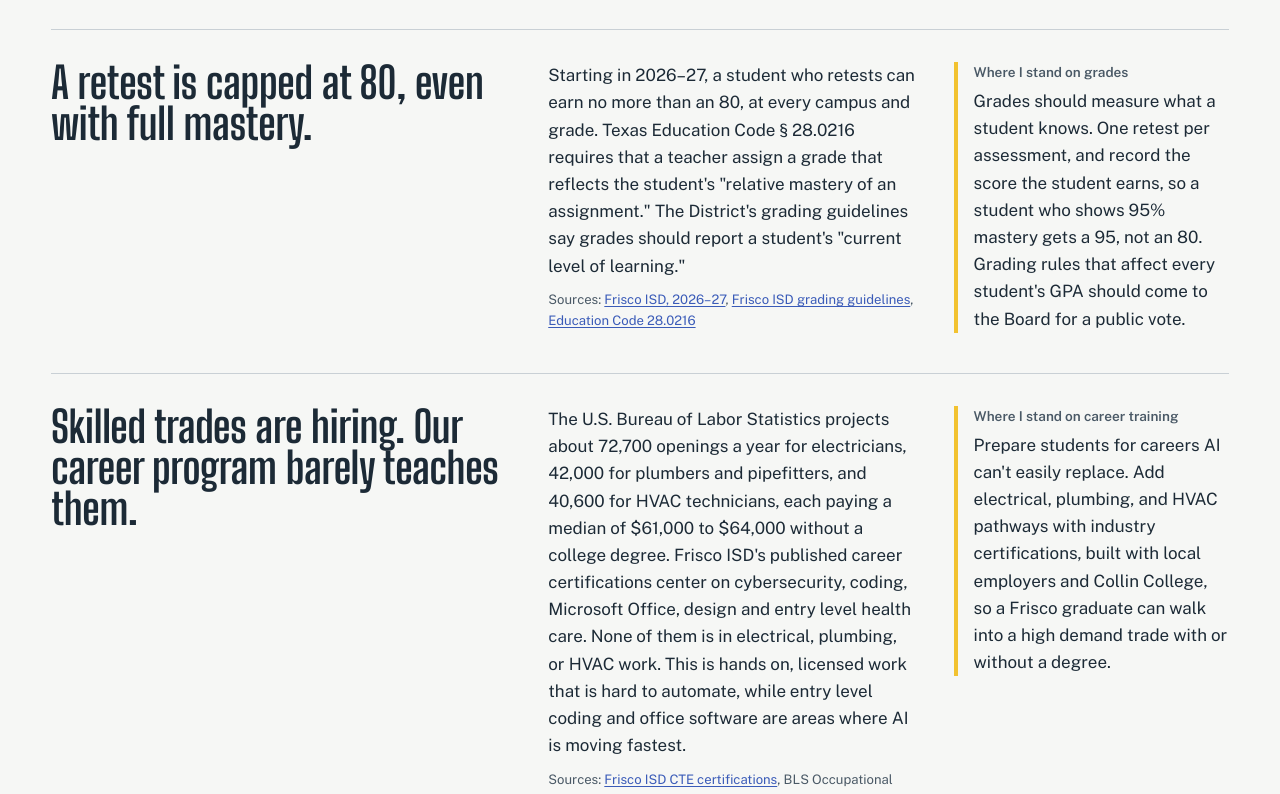
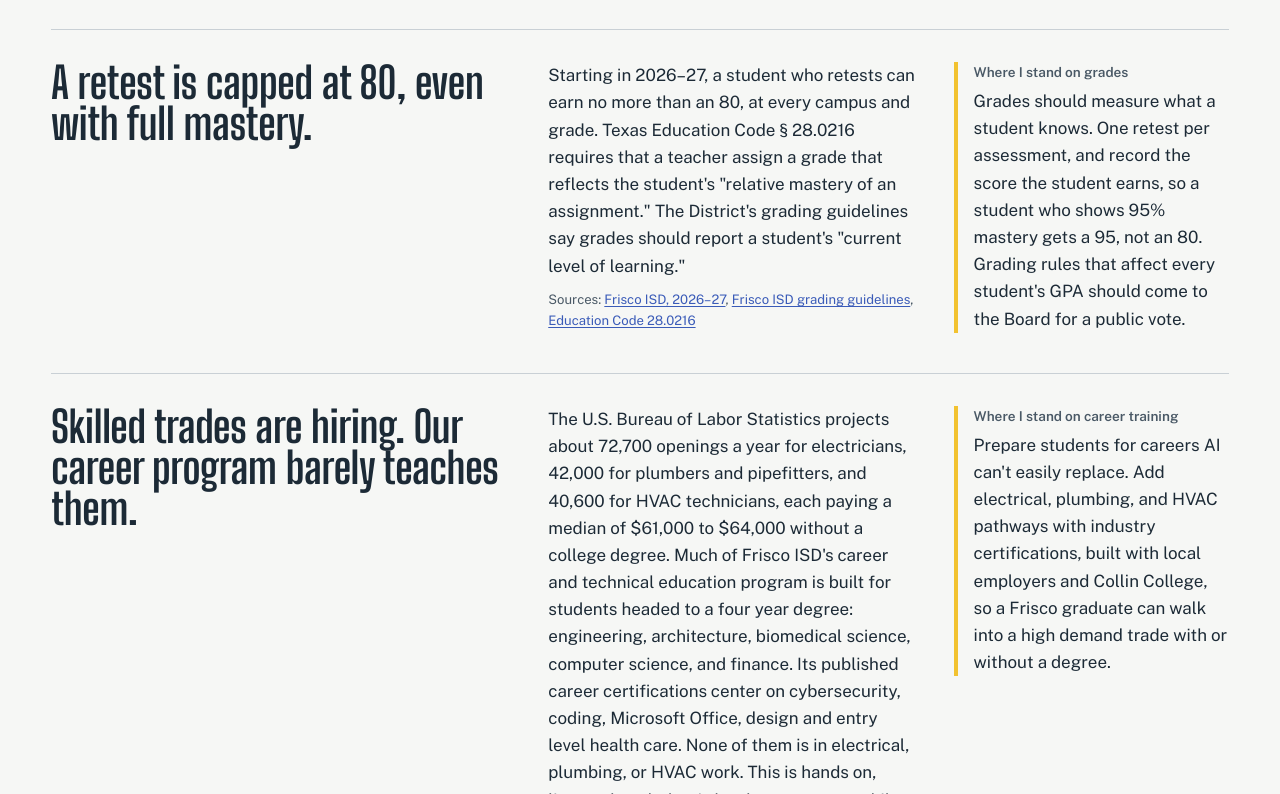
Before and after one commit to srjordan6/jordanforfisd, a plain HTML site: page public/index.html in a window 1280 px wide. Shown: the part 2006-2800 px from the top of the page. Drawn offline with nearby package versions, Linux system fonts and the light colour scheme.

Commit message:
Trades issue: note CTE leans toward four year pathways
Co-Authored-By: Claude Opus 5.5 <noreply@anthropic.com>
Claude-Session: https://claude.ai/code/session_01WnvuLT7jPi5dMB6mrU3FhL

```diff
--- a/public/index.html
+++ b/public/index.html
@@ -275,7 +275,7 @@ footer a{color:#D7DEE3}
       </li>
       <li class="issue" id="trades">
         <h3>Skilled trades are hiring. Our career program barely teaches them.</h3>
-        <div class="fact"><p>The U.S. Bureau of Labor Statistics projects about 72,700 openings a year for electricians, 42,000 for plumbers and pipefitters, and 40,600 for HVAC technicians, each paying a median of $61,000 to $64,000 without a college degree. Frisco ISD's published career certifications center on cybersecurity, coding, Microsoft Office, design and entry level health care. None of them is in electrical, plumbing, or HVAC work. This is hands on, licensed work that is hard to automate, while entry level coding and office software are areas where AI is moving fastest.</p><p class="src">Sources: <a href="https://friscoisd.org/departments/career-and-technical-education/programs-of-study">Frisco ISD CTE certifications</a>, BLS Occupational Outlook Handbook: <a href="https://www.bls.gov/ooh/construction-and-extraction/electricians.htm">electricians</a>, <a href="https://www.bls.gov/ooh/construction-and-extraction/plumbers-pipefitters-and-steamfitters.htm">plumbers</a>, <a href="https://www.bls.gov/ooh/installation-maintenance-and-repair/heating-air-conditioning-and-refrigeration-mechanics-and-installers.htm">HVAC</a></p></div>
+        <div class="fact"><p>The U.S. Bureau of Labor Statistics projects about 72,700 openings a year for electricians, 42,000 for plumbers and pipefitters, and 40,600 for HVAC technicians, each paying a median of $61,000 to $64,000 without a college degree. Much of Frisco ISD's career and technical education program is built for students headed to a four year degree: engineering, architecture, biomedical science, computer science, and finance. Its published career certifications center on cybersecurity, coding, Microsoft Office, design and entry level health care. None of them is in electrical, plumbing, or HVAC work. This is hands on, licensed work that is hard to automate, while entry level coding and office software are areas where AI is moving fastest.</p><p class="src">Sources: <a href="https://friscoisd.org/departments/career-and-technical-education/programs-of-study">Frisco ISD CTE certifications</a>, <a href="https://communityimpact.com/frisco/education/frisco-isd-offers-career-classes-for-hands-on-learning/">Community Impact, CTE pathways</a>, BLS Occupational Outlook Handbook: <a href="https://www.bls.gov/ooh/construction-and-extraction/electricians.htm">electricians</a>, <a href="https://www.bls.gov/ooh/construction-and-extraction/plumbers-pipefitters-and-steamfitters.htm">plumbers</a>, <a href="https://www.bls.gov/ooh/installation-maintenance-and-repair/heating-air-conditioning-and-refrigeration-mechanics-and-installers.htm">HVAC</a></p></div>
         <div class="stand"><strong>Where I stand on career training</strong>Prepare students for careers AI can't easily replace. Add electrical, plumbing, and HVAC pathways with industry certifications, built with local employers and Collin College, so a Frisco graduate can walk into a high demand trade with or without a degree.</div>
       </li>
       <li class="issue">
```
